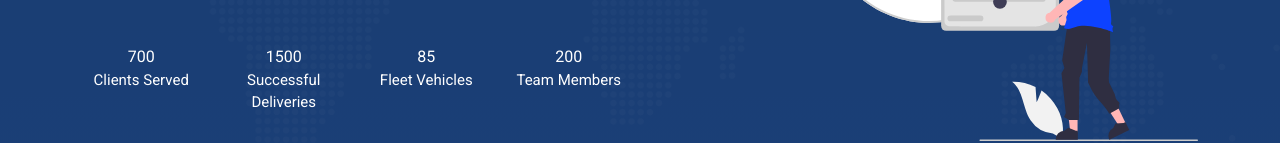
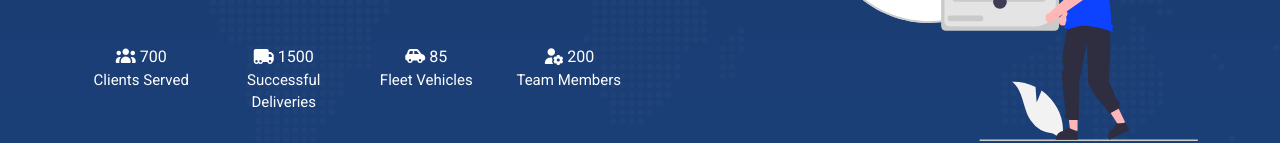
Before and after one commit to Noah7-cyber/tretize-centize, a plain HTML site: page Public/index.html in a window 1280 px wide. Shown: the part 389-532 px from the top of the page. Drawn offline with Linux system fonts and the light colour scheme.

Commit message:
comment MOT 1

```diff
--- a/Public/index.html
+++ b/Public/index.html
@@ -88,18 +88,22 @@
             <!-- Stats -->
             <div class="row gy-4 mt-4" data-aos="fade-up" data-aos-delay="300">
               <div class="col-lg-3 col-6 text-center">
+                <i class="fas fa-users icon"></i>
                 <span data-purecounter-start="0" data-purecounter-end="700" data-purecounter-duration="1" class="purecounter"></span>
                 <p>Clients Served</p>
               </div>
               <div class="col-lg-3 col-6 text-center">
+                <i class="fas fa-truck-moving icon"></i>
                 <span data-purecounter-start="0" data-purecounter-end="1500" data-purecounter-duration="1" class="purecounter"></span>
                 <p>Successful Deliveries</p>
               </div>
               <div class="col-lg-3 col-6 text-center">
+                 <i class="fas fa-car-side icon"></i>
                 <span data-purecounter-start="0" data-purecounter-end="85" data-purecounter-duration="1" class="purecounter"></span>
                 <p>Fleet Vehicles</p>
               </div>
               <div class="col-lg-3 col-6 text-center">
+                 <i class="fas fa-user-gear icon"></i>
                 <span data-purecounter-start="0" data-purecounter-end="200" data-purecounter-duration="1" class="purecounter"></span>
                 <p>Team Members</p>
               </div>
```
